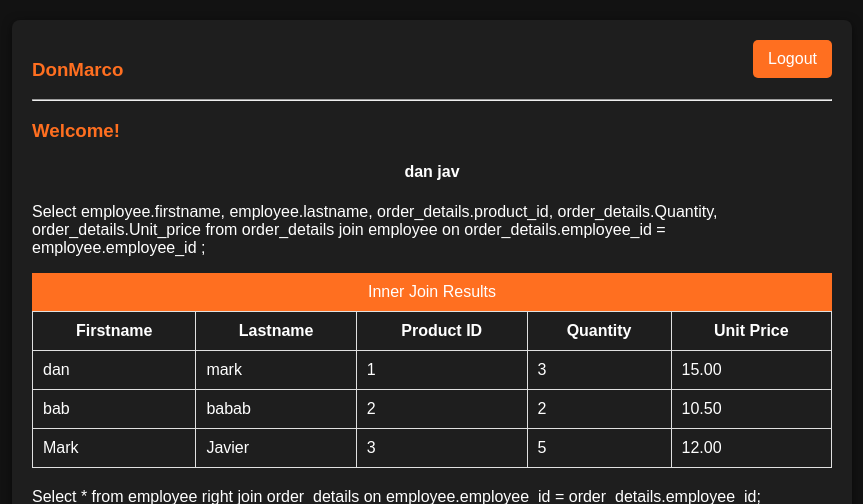
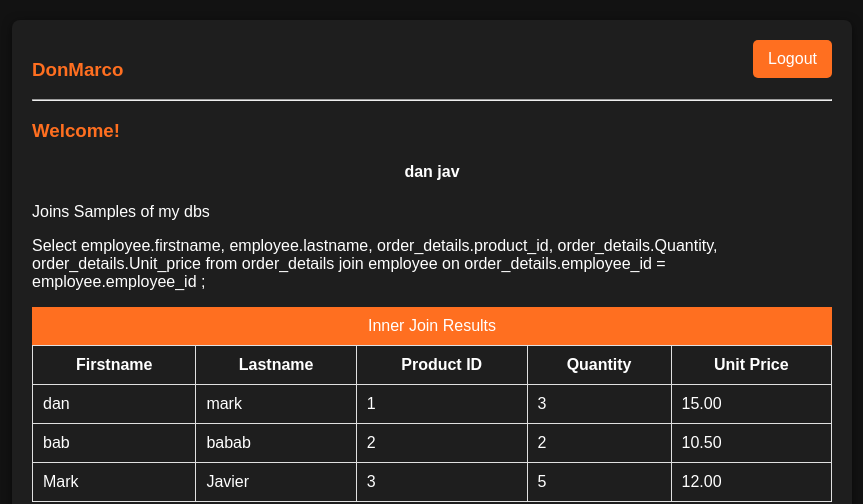
Before and after one commit to Danmark12/DBIT30A-midterm, a PHP site: page /login/home.php in a window 1280 px wide. Shown: the top 504 px of the page, without its empty margins (208-1071 px from the left). Run offline with PHP 8.4, Linux system fonts and the light colour scheme; a user stored in the database is signed in; data comes from the database, SQL or seed files in the repository.

Commit message:
add p home.php

```diff
--- a/login/home.php
+++ b/login/home.php
@@ -155,6 +155,8 @@ $outerJoinSql = "
 
         <a href="logout.php" class="logout">Logout</a>
 
+        <p>Joins Samples of my dbs</p>
+
         <!-- Inner Join Results -->
         <div>
             <p>Select  employee.firstname,   employee.lastname,   order_details.product_id, order_details.Quantity,   order_details.Unit_price from order_details  join employee on order_details.employee_id = employee.employee_id  ;</p>
```
